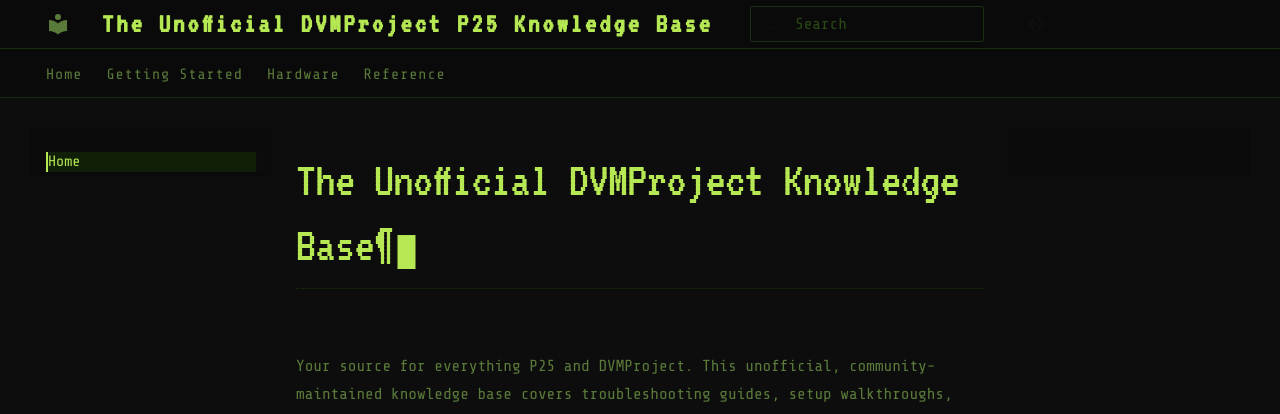
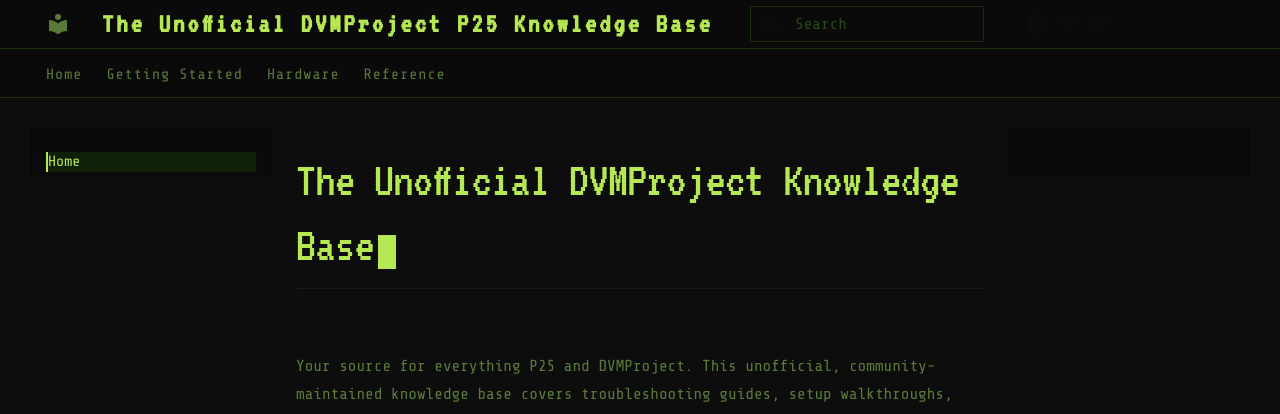
Before and after one commit to p25-dvm/p25-dvm.github.io, an MkDocs documentation site: the page built from docs/index.md, in a window 1280 px wide. Shown: the top 414 px of the page. Built offline with MkDocs 1.6.1 and Material for MkDocs 9.7.7, drawn with Linux system fonts in a browser that asks for light colours; part of the change alters nothing that is shown.

```diff
--- a/mkdocs.yml
+++ b/mkdocs.yml
@@ -55,7 +55,7 @@ markdown_extensions:
   - attr_list
   - md_in_html
   - toc:
-      permalink: true
+      permalink: false
 
 plugins:
   - search
```
